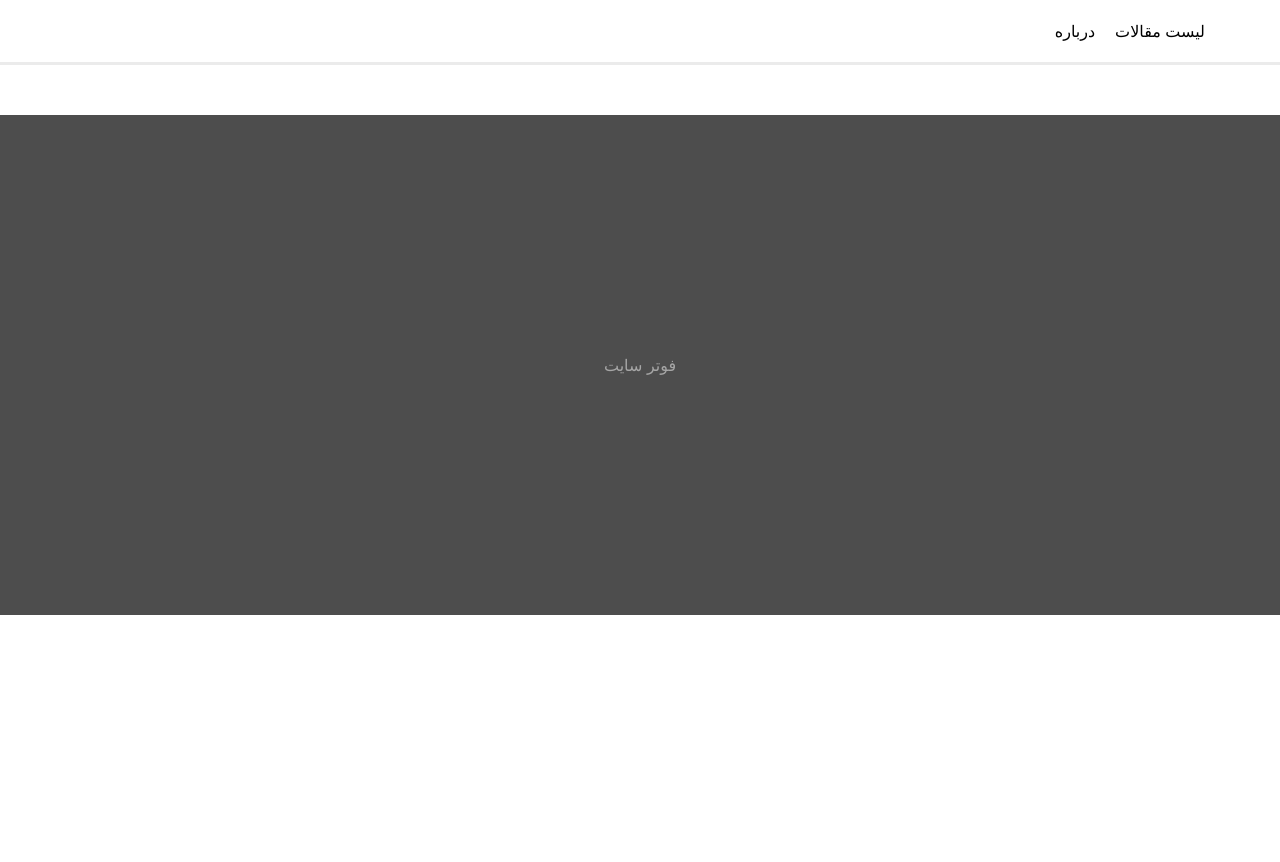
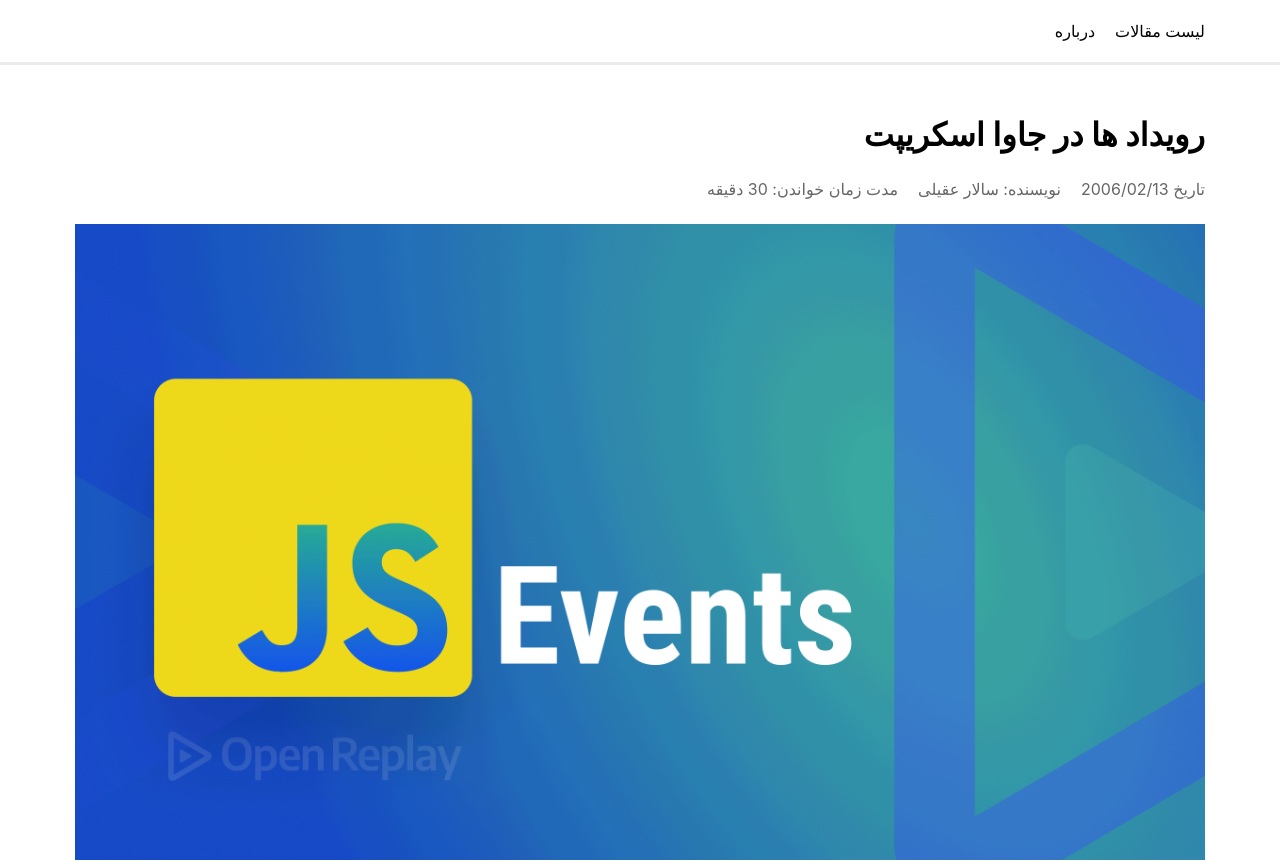
Before and after one commit to mohammad-1384-saadat-HYP/react-articles-project, a React (Create React App) app: page /article/1 in a window 1280 px wide. Shown: the top 862 px of the page. Before the commit the page ends 800 px from the top, so only its background shows below. Built offline with nearby package versions, Linux system fonts and the light colour scheme; data requests are answered from the project's data file.

Commit message:
match-articlePage-with-api

```diff
--- a/src/App.jsx
+++ b/src/App.jsx
@@ -11,7 +11,7 @@ function App() {
             <Routes>
                 <Route path="/" element={<Home/>}/>
                 <Route path="/about" element={<AboutUs/>}/>
-                <Route path="/article/:information" element={<ArticlePage/>}/>
+                <Route path="/article/:id" element={<ArticlePage/>}/>
                 <Route path="/new" element={<NewArticle/>}/>
             </Routes>
         </React.Fragment>
--- a/src/page/articlePage/components/ArticlePageContent.jsx
+++ b/src/page/articlePage/components/ArticlePageContent.jsx
@@ -1,10 +1,33 @@
-import React from 'react';
+import React, {useEffect, useState} from 'react';
 import styles from './ArticlePageContent.module.css';
+import {useParams} from "react-router-dom";
+import axios from "axios";
 
 const ArticlePageContent = () => {
+    const params = useParams();
+
+    const [article, setArticle] = useState([]);
+
+    useEffect(() => {
+        axios.get(`http://localhost:8000/articles/${params.id}`).then(result => {
+            setArticle(result.data)
+        }).catch(error => {
+            console.log(error);
+        });
+    }, []);
+
     return (
         <div className={styles.container}>
-
+            <h1 className={styles.container_title}>{article.title}</h1>
+            <div className={styles.container_details}>
+                <span>تاریخ {article.date}</span>
+                <span>نویسنده: {article.author}</span>
+                <span>مدت زمان خواندن: {article.time} دقیقه</span>
+            </div>
+            <div className={styles.container_imgHolder}>
+                <img className={styles.container_imgHolder_img} src={article.img} alt={article.title}/>
+            </div>
+            <p>{article.content}</p>
         </div>
     );
 };
--- a/src/page/articlePage/components/ArticlePageContent.module.css
+++ b/src/page/articlePage/components/ArticlePageContent.module.css
@@ -1,3 +1,29 @@
-.container{
+.container {
+    padding: 0 75px;
+}
 
+.container_title {
+    width: fit-content;
 }
+
+.container_details {
+    margin: 25px 0;
+    display: flex;
+    gap: 20px;
+    color: hsl(0, 0%, 40%);
+}
+
+.container_imgHolder {
+    width: 100%;
+    display: flex;
+    justify-content: center;
+    align-items: center;
+    margin-bottom: 25px;
+}
+
+.container_imgHolder_img {
+    width: auto;
+    height: auto;
+    max-width: 100%;
+    max-height: 100%;
+}
```
